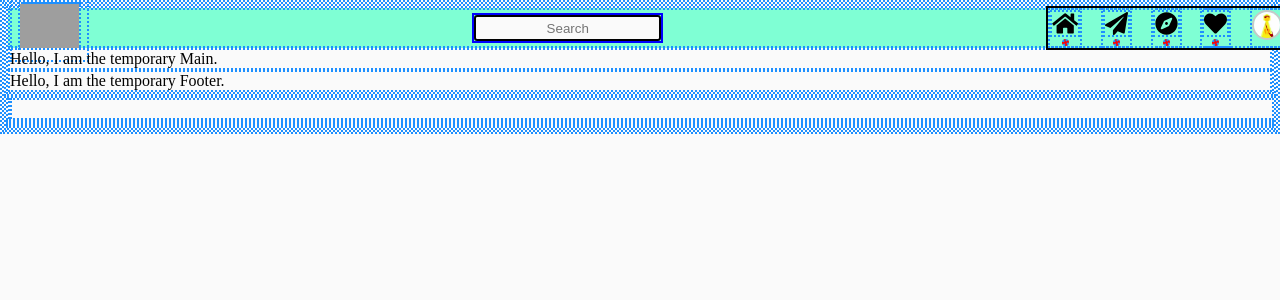
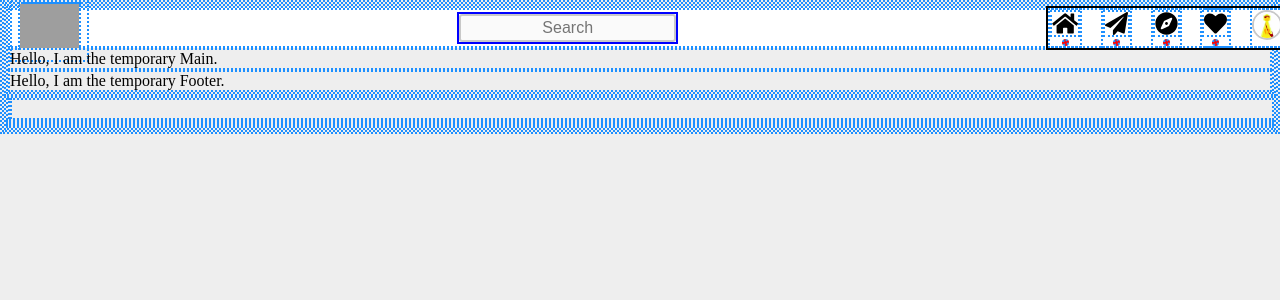
Before and after one commit to VivianeBusch-Wallace/instagram-react, a React (Create React App) app: page / in a window 1280 px wide. Shown: the top 300 px of the page. Built offline with nearby package versions, Linux system fonts and the light colour scheme; grey boxes are pictures that could not be loaded.

Commit message:
serchbar font siz

```diff
--- a/src/scss/main.scss
+++ b/src/scss/main.scss
@@ -2,7 +2,7 @@
 @import "./mixins";
 
 body {
-  background-color: #fafafa;
+  background-color: #eeeeee;
 }
 * {
   margin: 0;
@@ -13,7 +13,7 @@ body {
 
 // Main Nav Styles (top bar with navigation)
 .top-nav-container {
-  background-color: aquamarine;
+  background-color: white;
   @include flex(row, space-between);
 
   height: 5vh;
@@ -28,11 +28,12 @@ body {
     border: blue 2px solid;
 
     .searchbar {
-      border: black 2px solid;
+      border: rgb(200, 200, 200) 2px solid;
       border-radius: 0.2rem;
       background-color: #fafafa;
       padding: 0.2rem;
       text-align: center;
+      font-size: 1rem;
     }
   }
   .nav-menu-container {
```
